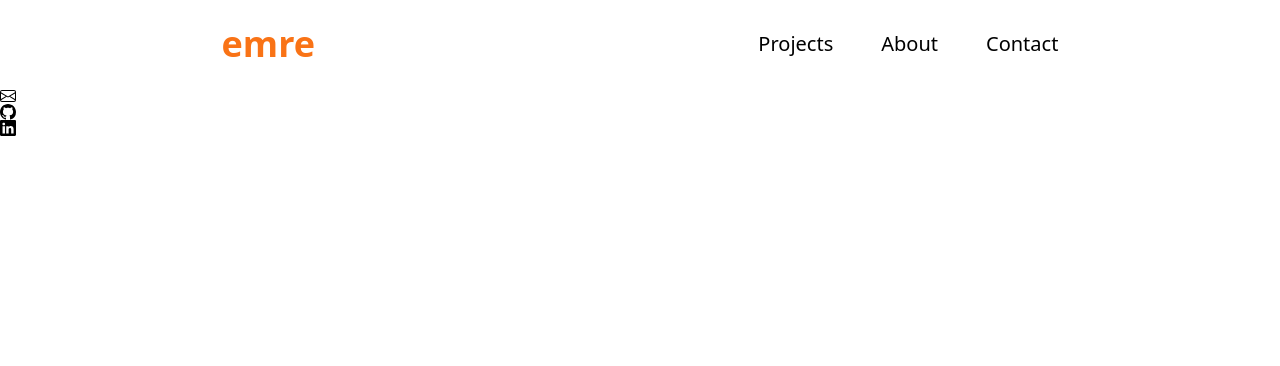
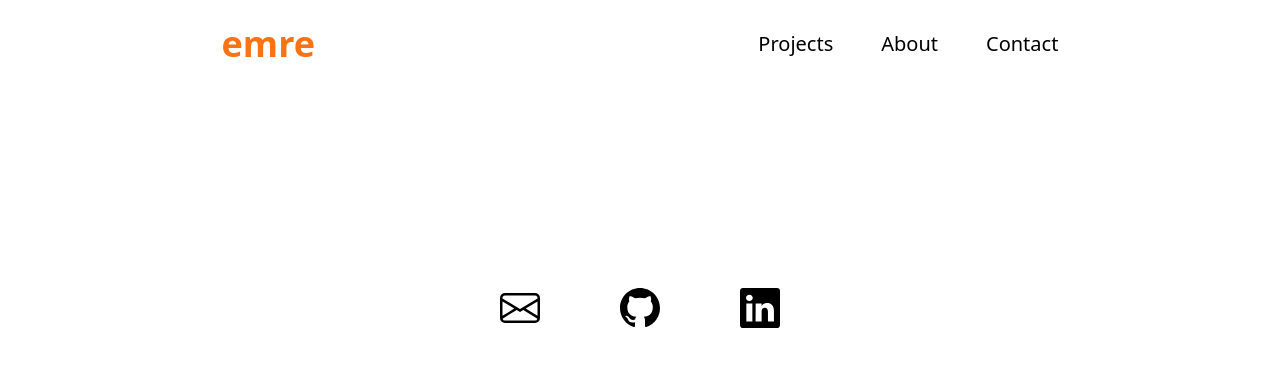
Before and after one commit to NomanSipai/noman-sipai, a React (Vite) app: page /contact in a window 1280 px wide. Shown: the top 366 px of the page. Built offline with nearby package versions, Linux system fonts and the light colour scheme.

Commit message:
correct name

```diff
--- a/src/components/Contact.jsx
+++ b/src/components/Contact.jsx
@@ -1,19 +1,19 @@
 import { Link } from "react-router-dom";
 import EmailIcon from "../assets/envelope.svg";
 import GithubIcon from "../assets/github.svg";
-import LinkdinIcon from "../assets/linkedin.svg";
+import LinkedinIcon from "../assets/linkedin.svg";
 
 const Contact = () => {
   return (
-    <div>
+    <div className="flex items-center justify-center mt-40">
       <Link>
-        <img src={EmailIcon} alt="email" />
+        <img className=" w-10 m-10" src={EmailIcon} alt="email" />
       </Link>
       <Link>
-        <img src={GithubIcon} alt="github" />
+        <img className="w-10 m-10" src={GithubIcon} alt="github" />
       </Link>
       <Link>
-        <img src={LinkdinIcon} alt="linkedin" />
+        <img className="w-10 m-10" src={LinkedinIcon} alt="linkedin" />
       </Link>
     </div>
   );
```
